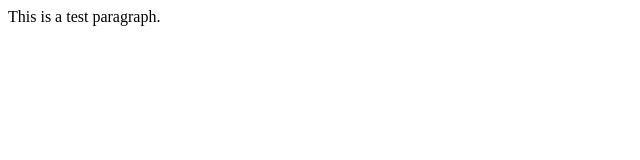
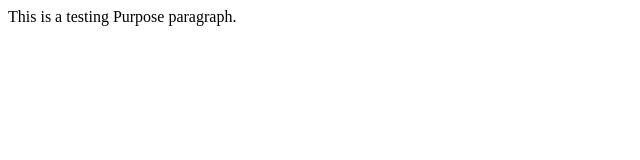
Before and after one commit to chiragsharma4567/Compliance-Repo, a plain HTML site: page index.html in a window 1280 px wide. Shown: the whole page, without its empty margins (0-640 px from the left). Drawn offline with Linux system fonts and the light colour scheme.

Commit message:
Update Index File

```diff
--- a/index.html
+++ b/index.html
@@ -1 +1 @@
-<p> This is a test paragraph. </p>
+<p> This is a testing Purpose paragraph. </p>
```
